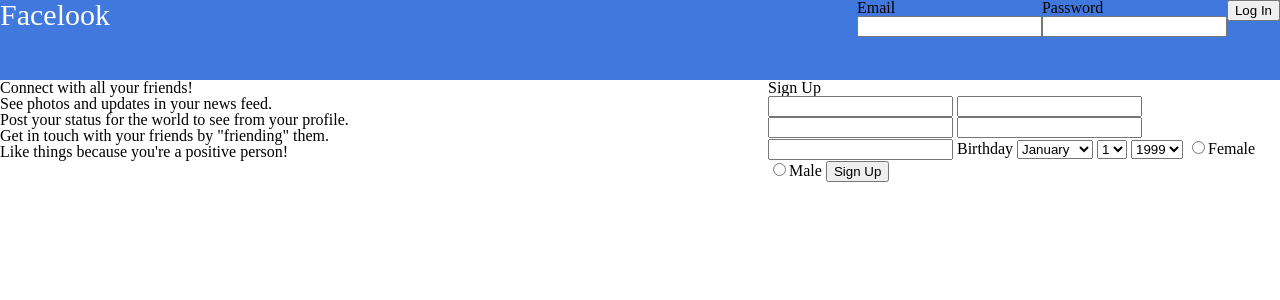
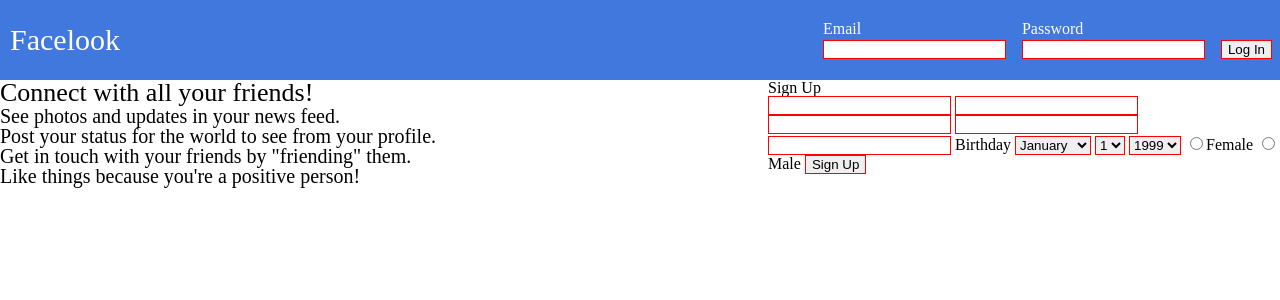
Before and after one commit to vikingeducation/project_prep_facebook_pages, a PHP site: page /home.html in a window 1280 px wide. Shown: the top 300 px of the page. Run offline with PHP 8.4, Linux system fonts and the light colour scheme.

Commit message:
add basic navbar styling

```diff
--- a/home.css
+++ b/home.css
@@ -31,9 +31,6 @@
 body {
 	line-height: 1;
 }
-ol, ul {
-	list-style: none;
-}
 blockquote, q {
 	quotes: none;
 }
@@ -50,6 +47,7 @@
 
 * {
   font: "San Francisco", "Arial", sans-serif;
+	border: 1px solid red;
 }
 
 body {
@@ -61,23 +59,33 @@
   background: #4178DD;
 	width: 100vw;
 	height: 10vh;
+	display: flex;
+	justify-content: space-between;
+	align-items: center;
 }
 
 h1 {
 	font-size: 30px;
-	float: left;
 	color: #FFFFFF;
-	margin: 0 auto;
+	padding: 10px;
 }
 
-#log-in {
-	float: right;
+#log-in-form {
+	width: 70vw;
 	display: flex;
+	align-items: flex-end;
+	justify-content: flex-end;
 }
 
-#log-in div {
+.form-column {
 	display: flex;
 	flex-direction: column;
+	padding: 8px;
+}
+.form-column label {
+	color: #FFFFFF;
+	padding-bottom: 3px;
+	font-size: 16px;
 }
 
 section {
@@ -91,3 +99,11 @@
 #sign-up {
 	width: 40vw;
 }
+
+#left-panel h2 {
+	font-size: 26px;
+}
+
+li {
+	font-size: 20px;
+}
--- a/home.html
+++ b/home.html
@@ -9,17 +9,19 @@
     <nav>
       <h1>Facelook</h1>
       <form id="log-in">
-        <div>
+        <div id="log-in-form">
+        <div class="form-column">
           <label for="email">Email</label>
           <input type="email" id="email" name="email">
         </div>
-        <div>
+        <div class="form-column">
           <label for="password">Password</label>
           <input type="password" id="password" name="password">
         </div>
-        <div class="button">
+        <div class="button form-column">
           <button type="submit" id="log-in-btn">Log In</button>
         </div>
+      </div>
       </form>
     </nav>
     <section id="left-panel">
```
